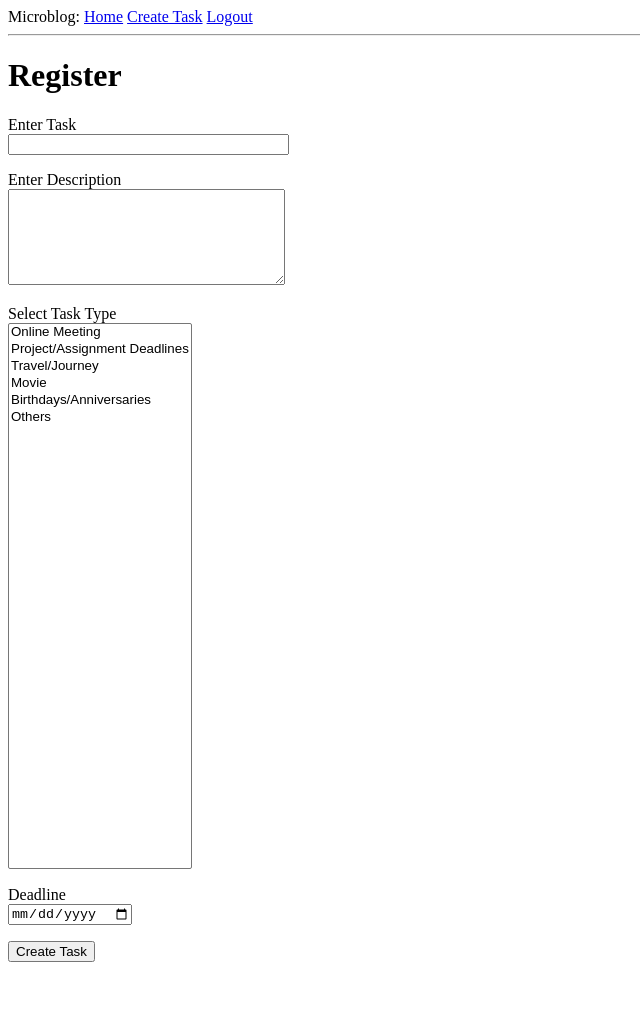
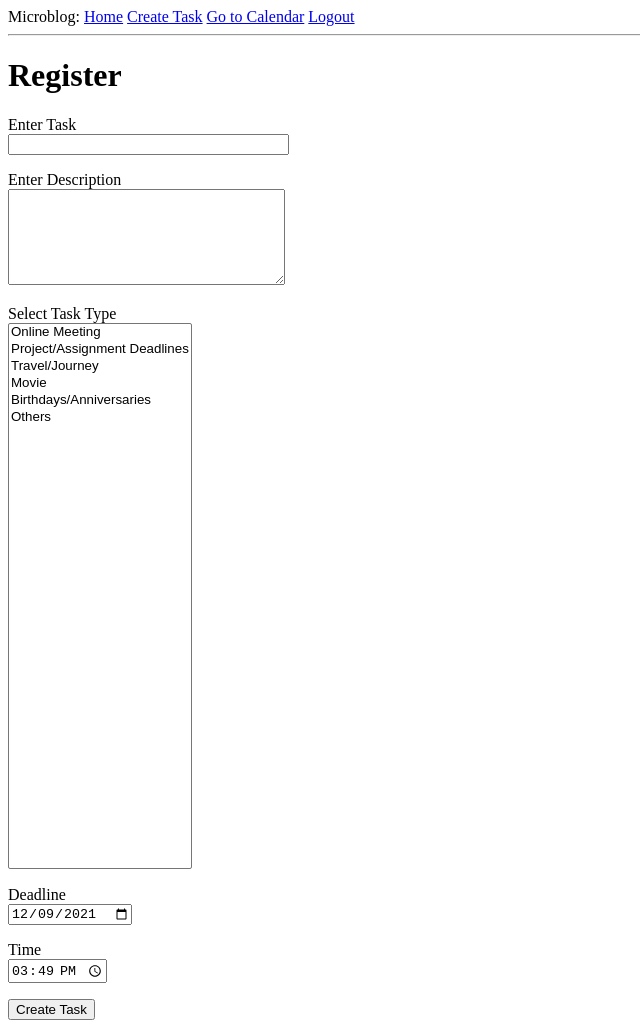
Before and after one commit to Pupking/Planner, a Flask app: page /create_task in a window 1280 px wide. Shown: the whole page, without its empty margins (0-640 px from the left). Before the commit the page ends 978 px from the top, so only its background shows below. Run offline with Flask 2, Linux system fonts and the light colour scheme; the visitor is signed in with stand-in values (Sample User, id 1); some libraries are stand-ins or nearby versions.

Commit message:
Calendar link added

```diff
--- a/Backend/forms.py
+++ b/Backend/forms.py
@@ -1,5 +1,6 @@
 from flask_wtf import FlaskForm
-from wtforms import StringField, PasswordField, BooleanField, SubmitField, TextAreaField, SelectField, DateField
+from wtforms import StringField, PasswordField, BooleanField, SubmitField, TextAreaField, SelectField, DateField, TimeField, DateTimeField
+#from wtforms.fields.html5 import DateTimeField
 from wtforms.validators import ValidationError, DataRequired, Email, EqualTo, Length
 from DBHandler.models import User
 
@@ -49,5 +50,6 @@ class TaskCreatorForm(FlaskForm):
     task_type = SelectField(
         'Select Task Type',
         choices=[('onlme','Online Meeting'), ('projs','Project/Assignment Deadlines'), ('travl','Travel/Journey'), ('movie','Movie'), ('birth','Birthdays/Anniversaries'), ('gentk','Others')], validators=[DataRequired()])
-    deadline = DateField('Deadline',  validators=[DataRequired()],format='%Y-%m-%d')
+    deadline = DateField('Deadline', format='%Y-%m-%d')
+    time = TimeField('Time', format='%H:%M')
     submit = SubmitField('Create Task')
--- a/Backend/routes.py
+++ b/Backend/routes.py
@@ -1,5 +1,5 @@
 from datetime import datetime
-from flask import render_template, flash, redirect, url_for, request
+from flask import render_template, flash, redirect, url_for, request, jsonify
 from flask_login import login_user, logout_user, current_user, login_required
 from werkzeug.urls import url_parse
 from Backend import app, db
@@ -95,6 +95,9 @@ def create_task():
         db.session.commit()
         flash('Task successfully created!!')
         return redirect(url_for('index'))
+    elif request.method == 'GET':
+        form.deadline.data = datetime.now()
+        form.time.data = datetime.now()
     return render_template('create_task.html', title='Create Task', form=form)
 
 @app.route('/delete_task/<title>', methods=['GET','POST'])
@@ -104,3 +107,7 @@ def delete_task(title):
     db.session.delete(task)
     db.session.commit()
     return redirect(url_for('index'))
+
+@app.route('/calendar')
+def calendar():
+    return render_template('calendar.html')
--- a/Backend/templates/base.html
+++ b/Backend/templates/base.html
@@ -6,6 +6,8 @@
         {% else %}
         <title>Welcome to Microblog</title>
         {% endif %}
+        <link rel="stylesheet" href="https://cdn.jsdelivr.net/npm/fullcalendar@5.10.1/main.min.css">
+        <script src="https://cdn.jsdelivr.net/npm/fullcalendar@5.10.1/main.min.js"></script>
     </head>
     <body>
         <div>
@@ -15,6 +17,7 @@
             <a href="{{ url_for('login') }}">Login</a>
             {% else %}
             <a href="{{ url_for('create_task') }}">Create Task</a>
+            <a href="{{ url_for('calendar') }}">Go to Calendar</a>
             <a href="{{ url_for('logout') }}">Logout</a>
             {% endif %}
         </div>
--- a/Backend/templates/create_task.html
+++ b/Backend/templates/create_task.html
@@ -32,6 +32,13 @@
             <span style="color: red;">[{{ error }}]</span>
             {% endfor %}
         </p>
+        <p>
+            {{ form.time.label }}<br>
+            {{ form.time() }}<br>
+            {% for error in form.time.errors %}
+            <span style="color: red;">[{{ error }}]</span>
+            {% endfor %}
+        </p>
         <p>{{ form.submit() }}</p>
     </form>
 {% endblock %}
```
Also changed, not shown: Backend/templates/calendar.html (added, +10 -0 lines).
